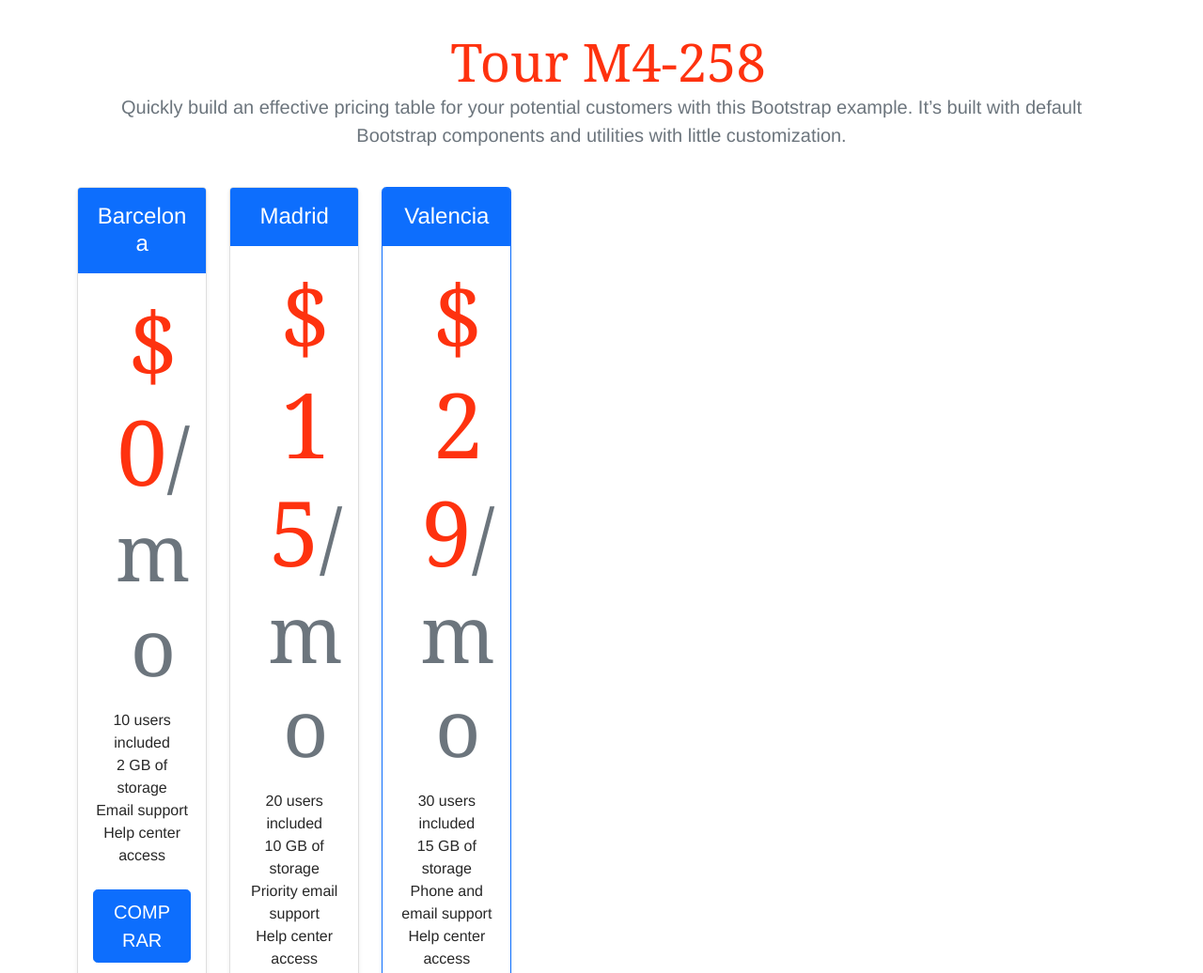
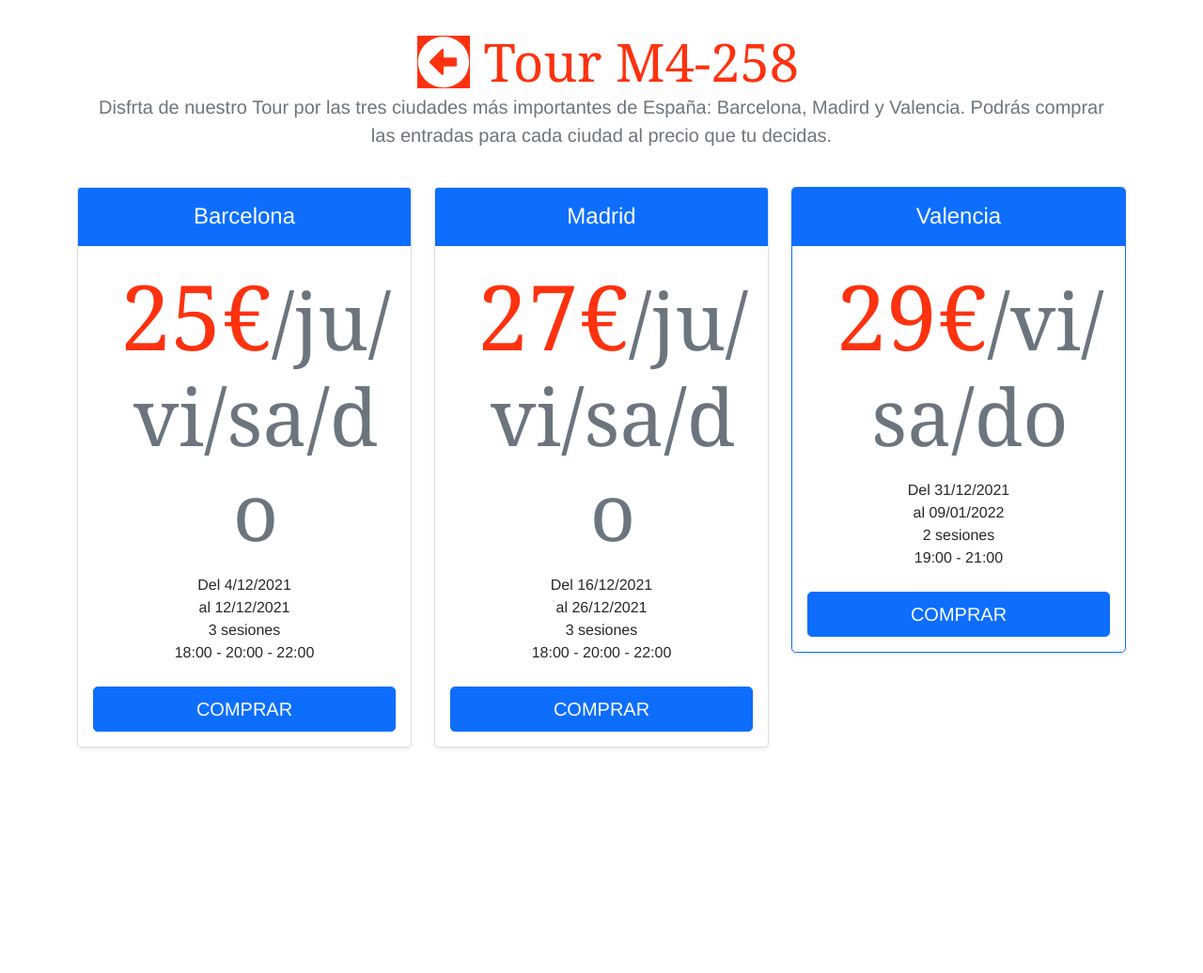
Before and after one commit to fmanzanob/M4-258-PAC2, a website built with Parcel: page src/libre.html in a window 1280 px wide. Shown: the top 1036 px of the page at 94% size. After the commit the page ends 836 px from the top, so only its background shows below. Built offline with nearby package versions, Linux system fonts and the light colour scheme; a web font is replaced by a local one.

Commit message:
Add files via upload

```diff
--- a/src/libre.html
+++ b/src/libre.html
@@ -12,34 +12,33 @@
     <link href="../node_modules/bootstrap/dist/css/bootstrap.min.css" rel="stylesheet" media="screen">
 
     <script src="../node_modules/bootstrap/dist/js/bootstrap.bundle.min.js" integrity="sha384-ka7Sk0Gln4gmtz2MlQnikT1wXgYsOg+OMhuP+IlRH9sENBO0LRn5q+8nbTov4+1p" crossorigin="anonymous"></script>
-
+    <link rel="stylesheet" type="text/css" href="../node_modules/@fortawesome/fontawesome-free/css/all.min.css">
+    <script defer src="../node_modules/@fortawesome/fontawesome-free/js/brands.js"></script>
+    <script defer src="../node_modules/@fortawesome/fontawesome-free/js/solid.js"></script>
+    <script defer src="../node_modules/@fortawesome/fontawesome-free/js/fontawesome.js"></script>
   </head>
 
   <body>
-
-
     <div class="container py-3">
       <header>
         <div class="pricing-header p-3 pb-md-4 mx-auto text-center">
-          <h1 class="display-4 fw-normal">Tour M4-258</h1>
-          <p class="fs-5 text-muted">Quickly build an effective pricing table for your potential customers with this Bootstrap example. It’s built with default Bootstrap components and utilities with little customization.</p>
+          <h1 class="display-4 fw-normal"> <button onclick="javascript:history.back()"><i class="fas fa-arrow-alt-circle-left"></i></button></a> Tour M4-258</h1>
+          <p class="fs-5 text-muted">Disfrta de nuestro Tour por las tres ciudades más importantes de España: Barcelona, Madird y Valencia. Podrás comprar las entradas para cada ciudad al precio que tu decidas.</p>
         </div>
       </header>
-
-      <main>
-        <div class="row row-cols-1 row-cols-md-3 mb-3 text-center">
+      <div class="row row-cols-1 row-cols-md-3 text-center">
         <div class="col">
           <div class="card mb-4 rounded-3 shadow-sm">
             <div class="card-header py-3 text-white bg-primary border-primary">
               <h4 class="my-0 fw-normal">Barcelona</h4>
             </div>
             <div class="card-body">
-                <h1 class="card-title pricing-card-title">$0<small class="text-muted fw-light">/mo</small></h1>
+              <h1 class="card-title pricing-card-title">25€<small class="text-muted fw-light">/ju/vi/sa/do</small></h1>
               <ul class="list-unstyled mt-3 mb-4">
-                  <li>10 users included</li>
-                  <li>2 GB of storage</li>
-                  <li>Email support</li>
-                  <li>Help center access</li>
+                <li>Del 4/12/2021</li>
+                <li>al 12/12/2021</li>
+                <li>3 sesiones</li>
+                <li>18:00 - 20:00 - 22:00</li>
               </ul>
               <button type="button" class="w-100 btn btn-lg btn-primary">Comprar</button>
             </div>
@@ -51,12 +50,12 @@
               <h4 class="my-0 fw-normal">Madrid</h4>
             </div>
             <div class="card-body">
-                <h1 class="card-title pricing-card-title">$15<small class="text-muted fw-light">/mo</small></h1>
+              <h1 class="card-title pricing-card-title">27€<small class="text-muted fw-light">/ju/vi/sa/do</small></h1>
               <ul class="list-unstyled mt-3 mb-4">
-                  <li>20 users included</li>
-                  <li>10 GB of storage</li>
-                  <li>Priority email support</li>
-                  <li>Help center access</li>
+                <li>Del 16/12/2021</li>
+                <li>al 26/12/2021</li>
+                <li>3 sesiones</li>
+                <li>18:00 - 20:00 - 22:00</li>
               </ul>
               <button type="button" class="w-100 btn btn-lg btn-primary">Comprar</button>
             </div>
@@ -68,27 +67,18 @@
               <h4 class="my-0 fw-normal">Valencia</h4>
             </div>
             <div class="card-body">
-                <h1 class="card-title pricing-card-title">$29<small class="text-muted fw-light">/mo</small></h1>
+              <h1 class="card-title pricing-card-title">29€<small class="text-muted fw-light">/vi/sa/do</small></h1>
               <ul class="list-unstyled mt-3 mb-4">
-                  <li>30 users included</li>
-                  <li>15 GB of storage</li>
-                  <li>Phone and email support</li>
-                  <li>Help center access</li>
+                <li>Del 31/12/2021</li>
+                <li>al 09/01/2022</li>
+                <li>2 sesiones</li>
+                <li>19:00 - 21:00</li>
               </ul>
               <button type="button" class="w-100 btn btn-lg btn-primary">Comprar</button>
             </div>
           </div>
         </div>
       </div>
-      </main>
-
-
     </div>
-
-
-
   </body>
-
-
-
 </html>
```
Also changed, not shown: src/articulo.html (+5 -1 lines), src/miembros.html (+5 -1 lines), src/assets/styles/main.scss (line endings or trailing spaces). Lines whose indentation alone changed are shown as unchanged.
